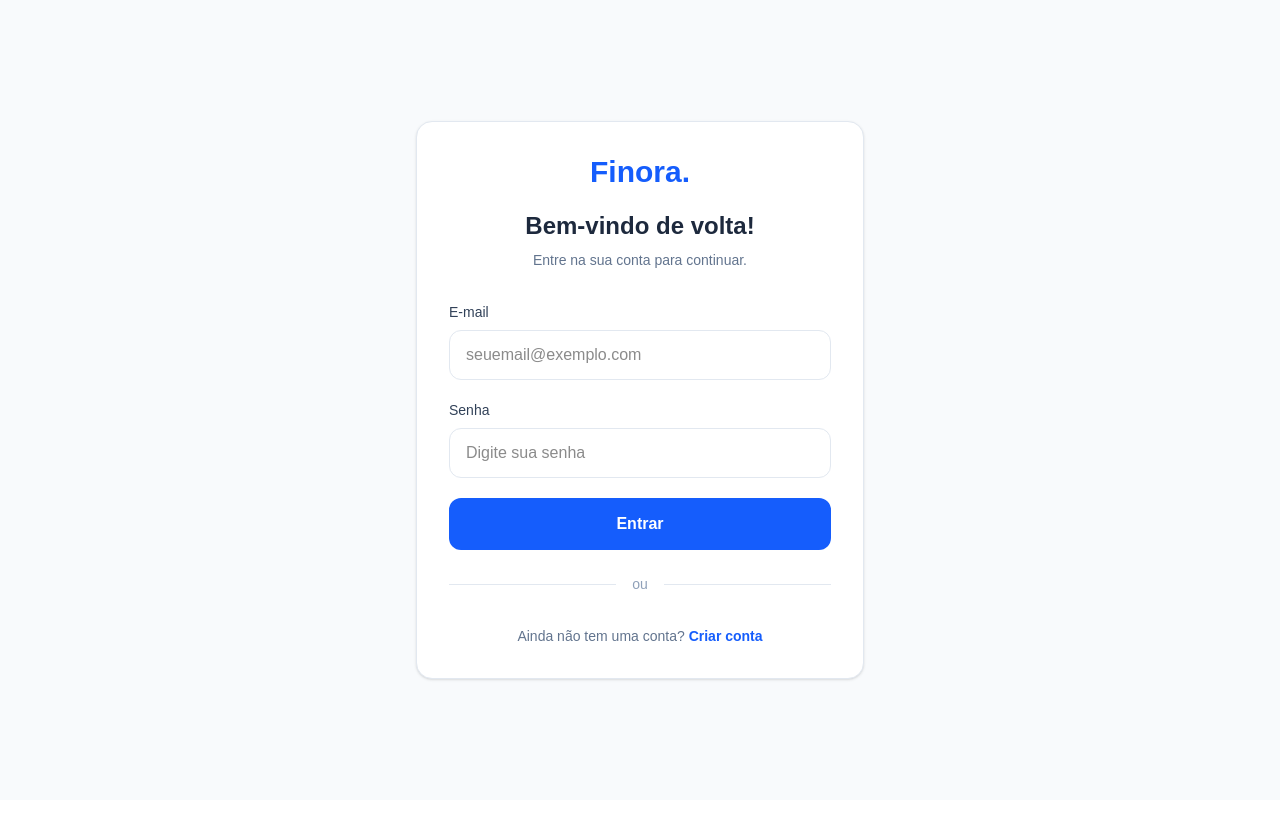
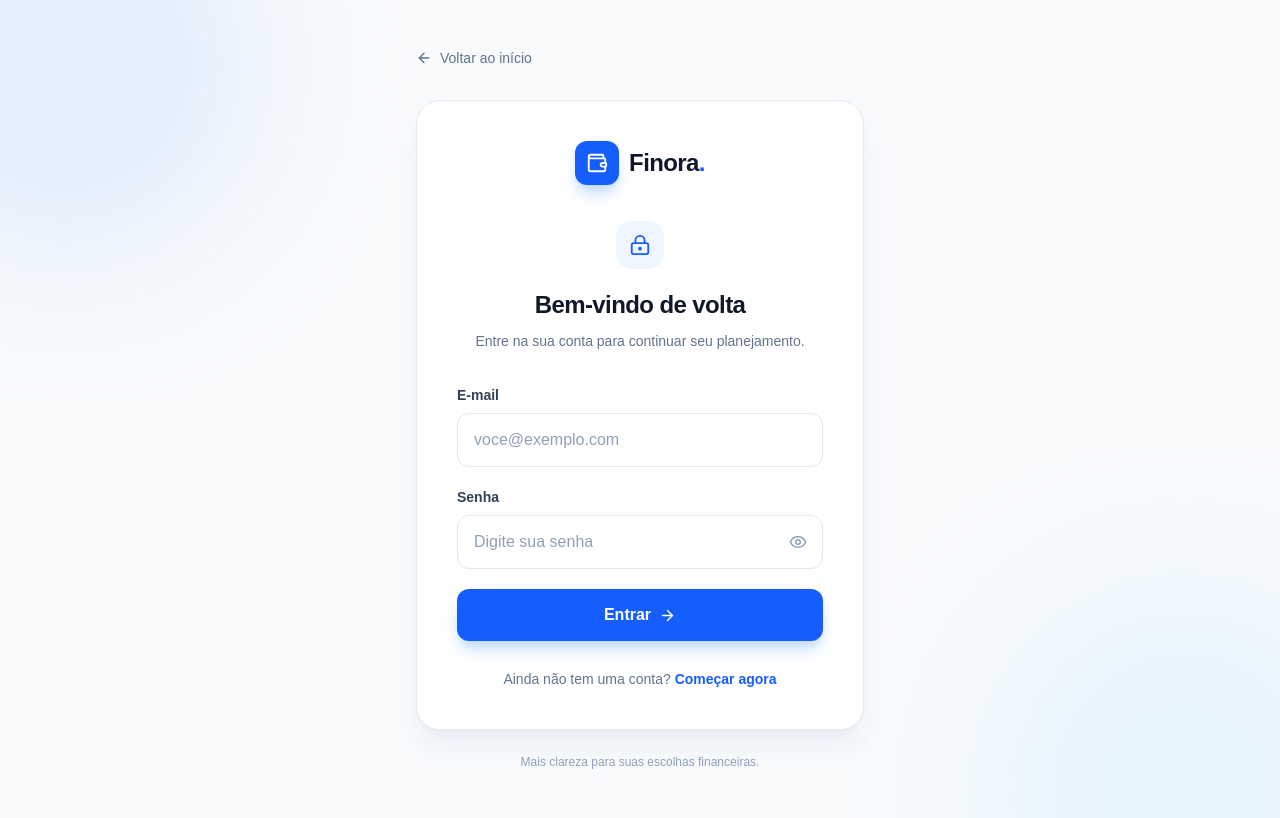
Before and after one commit to meirelesDiogo/Finora, a Next.js app: page /login in a window 1280 px wide. Built offline with nearby package versions, Linux system fonts and the light colour scheme.

Commit message:
Improve login experience and fix app build

```diff
--- a/src/app/login/page.js
+++ b/src/app/login/page.js
@@ -1,82 +1,72 @@
+"use client";
 
+import Link from "next/link";
+import { useState } from "react";
+import { ArrowLeft, ArrowRight, Eye, EyeOff, LockKeyhole, Wallet } from "lucide-react";
 
 export default function Login() {
+  const [email, setEmail] = useState("");
+  const [senha, setSenha] = useState("");
+  const [mostrarSenha, setMostrarSenha] = useState(false);
+  const [mensagem, setMensagem] = useState("");
+  const [carregando, setCarregando] = useState(false);
+
+  async function handleLogin(event) {
+    event.preventDefault();
+    setMensagem("");
+    setCarregando(true);
+
+    try {
+      const resposta = await fetch("/api/login", {
+        method: "POST",
+        headers: { "Content-Type": "application/json" },
+        body: JSON.stringify({ email, senha }),
+      });
+      const resultado = await resposta.json();
+      setMensagem(resultado.mensagem || "Não foi possível entrar.");
+    } catch {
+      setMensagem("Não foi possível conectar ao servidor. Tente novamente.");
+    } finally {
+      setCarregando(false);
+    }
+  }
+
   return (
-    <main className="flex min-h-screen items-center justify-center bg-slate-50 px-4">
-      <div className="w-full max-w-md rounded-2xl border border-slate-200 bg-white p-8 shadow-sm">
-
-        {/* Cabeçalho */}
-        <div className="mb-8 text-center">
-          <h1 className="text-3xl font-bold text-blue-600">
-            Finora.
-          </h1>
-
-          <h2 className="mt-5 text-2xl font-bold text-slate-800">
-            Bem-vindo de volta!
-          </h2>
-
-          <p className="mt-2 text-sm text-slate-500">
-            Entre na sua conta para continuar.
-          </p>
-        </div>
-
-        {/* Formulário */}
-        <form method="POST" className="space-y-5">
-
-          <div>
-            <label className="mb-2 block text-sm font-medium text-slate-700">
-              E-mail
-            </label>
-
-            <input
-              type="email"
-              name="email"
-              placeholder="seuemail@exemplo.com"
-              required
-              className="w-full rounded-xl border border-slate-200 px-4 py-3 outline-none transition focus:border-blue-500 focus:ring-2 focus:ring-blue-100"
-            />
+    <main className="relative flex min-h-screen items-center justify-center overflow-hidden bg-slate-50 px-4 py-12">
+      <div aria-hidden="true" className="pointer-events-none absolute -left-32 -top-32 h-96 w-96 rounded-full bg-blue-100/70 blur-3xl" />
+      <div aria-hidden="true" className="pointer-events-none absolute -bottom-40 -right-24 h-96 w-96 rounded-full bg-sky-100/70 blur-3xl" />
+      <div className="relative w-full max-w-md">
+        <Link href="/" className="mb-8 inline-flex items-center gap-2 text-sm font-medium text-slate-500 transition hover:text-blue-700">
+          <ArrowLeft size={16} /> Voltar ao início
+        </Link>
+        <section className="rounded-3xl border border-slate-200/80 bg-white p-7 shadow-xl shadow-slate-200/60 sm:p-10">
+          <Link href="/" className="mx-auto flex w-fit items-center gap-2.5">
+            <span className="flex h-11 w-11 items-center justify-center rounded-xl bg-blue-600 text-white shadow-lg shadow-blue-200"><Wallet size={22} /></span>
+            <span className="text-2xl font-bold tracking-tight text-slate-900">Finora<span className="text-blue-600">.</span></span>
+          </Link>
+          <div className="mb-8 mt-9 text-center">
+            <span className="mx-auto flex h-12 w-12 items-center justify-center rounded-2xl bg-blue-50 text-blue-600"><LockKeyhole size={22} /></span>
+            <h1 className="mt-5 text-2xl font-bold tracking-tight text-slate-900">Bem-vindo de volta</h1>
+            <p className="mt-2 text-sm leading-6 text-slate-500">Entre na sua conta para continuar seu planejamento.</p>
           </div>
-
-          <div>
-            <label className="mb-2 block text-sm font-medium text-slate-700">
-              Senha
-            </label>
-
-            <input
-              type="password"
-              name="senha"
-              placeholder="Digite sua senha"
-              required
-              className="w-full rounded-xl border border-slate-200 px-4 py-3 outline-none transition focus:border-blue-500 focus:ring-2 focus:ring-blue-100"
-            />
-          </div>
-
-          <button
-            type="submit"
-            className="w-full rounded-xl bg-blue-600 py-3.5 font-semibold text-white transition hover:bg-blue-700"
-          >
-            Entrar
-          </button>
-        </form>
-
-        {/* Separador */}
-        <div className="my-6 flex items-center gap-4">
-          <div className="h-px flex-1 bg-slate-200" />
-          <span className="text-sm text-slate-400">ou</span>
-          <div className="h-px flex-1 bg-slate-200" />
-        </div>
-
-        {/* Cadastro */}
-        <p className="mt-8 text-center text-sm text-slate-500">
-          Ainda não tem uma conta?{" "}
-          <a
-            href="/cadastro"
-            className="font-semibold text-blue-600 hover:text-blue-700"
-          >
-            Criar conta
-          </a>
-        </p>
-
+          <form onSubmit={handleLogin} className="space-y-5">
+            <div>
+              <label htmlFor="email" className="mb-2 block text-sm font-semibold text-slate-700">E-mail</label>
+              <input id="email" name="email" type="email" autoComplete="email" placeholder="voce@exemplo.com" value={email} onChange={(event) => setEmail(event.target.value)} required className="w-full rounded-xl border border-slate-200 bg-white px-4 py-3.5 text-slate-900 outline-none transition placeholder:text-slate-400 focus:border-blue-500 focus:ring-4 focus:ring-blue-100" />
+            </div>
+            <div>
+              <label htmlFor="senha" className="mb-2 block text-sm font-semibold text-slate-700">Senha</label>
+              <div className="relative">
+                <input id="senha" name="senha" type={mostrarSenha ? "text" : "password"} autoComplete="current-password" placeholder="Digite sua senha" value={senha} onChange={(event) => setSenha(event.target.value)} required className="w-full rounded-xl border border-slate-200 bg-white px-4 py-3.5 pr-12 text-slate-900 outline-none transition placeholder:text-slate-400 focus:border-blue-500 focus:ring-4 focus:ring-blue-100" />
+                <button type="button" onClick={() => setMostrarSenha(!mostrarSenha)} aria-label={mostrarSenha ? "Ocultar senha" : "Mostrar senha"} className="absolute inset-y-0 right-0 flex items-center px-4 text-slate-400 hover:text-slate-700">{mostrarSenha ? <EyeOff size={18} /> : <Eye size={18} />}</button>
+              </div>
+            </div>
+            {mensagem && <p role="status" className="rounded-xl bg-blue-50 px-4 py-3 text-sm text-blue-800">{mensagem}</p>}
+            <button type="submit" disabled={carregando} className="flex w-full items-center justify-center gap-2 rounded-xl bg-blue-600 px-5 py-3.5 font-semibold text-white shadow-lg shadow-blue-200 transition hover:bg-blue-700 disabled:cursor-wait disabled:opacity-70">{carregando ? "Verificando..." : "Entrar"}{!carregando && <ArrowRight size={17} />}</button>
+          </form>
+          <p className="mt-7 text-center text-sm text-slate-500">Ainda não tem uma conta? <Link href="/cadastro" className="font-semibold text-blue-600 hover:text-blue-700">Começar agora</Link></p>
+        </section>
+        <p className="mt-6 text-center text-xs text-slate-400">Mais clareza para suas escolhas financeiras.</p>
       </div>
     </main>
   );
--- a/src/app/page.js
+++ b/src/app/page.js
@@ -429,7 +429,7 @@ export default function Home() {
           </Link>
 
           <p className="text-center text-sm text-slate-400">
-            © {new Date().getFullYear()} Finora. Todos os direitos reservados.
+            © {2026} Finora. Todos os direitos reservados.
           </p>
 
           <div className="flex gap-6 text-sm text-slate-500">
```
Also changed, not shown: src/app/api/login/route.js (renamed from src/app/login/route.js).
